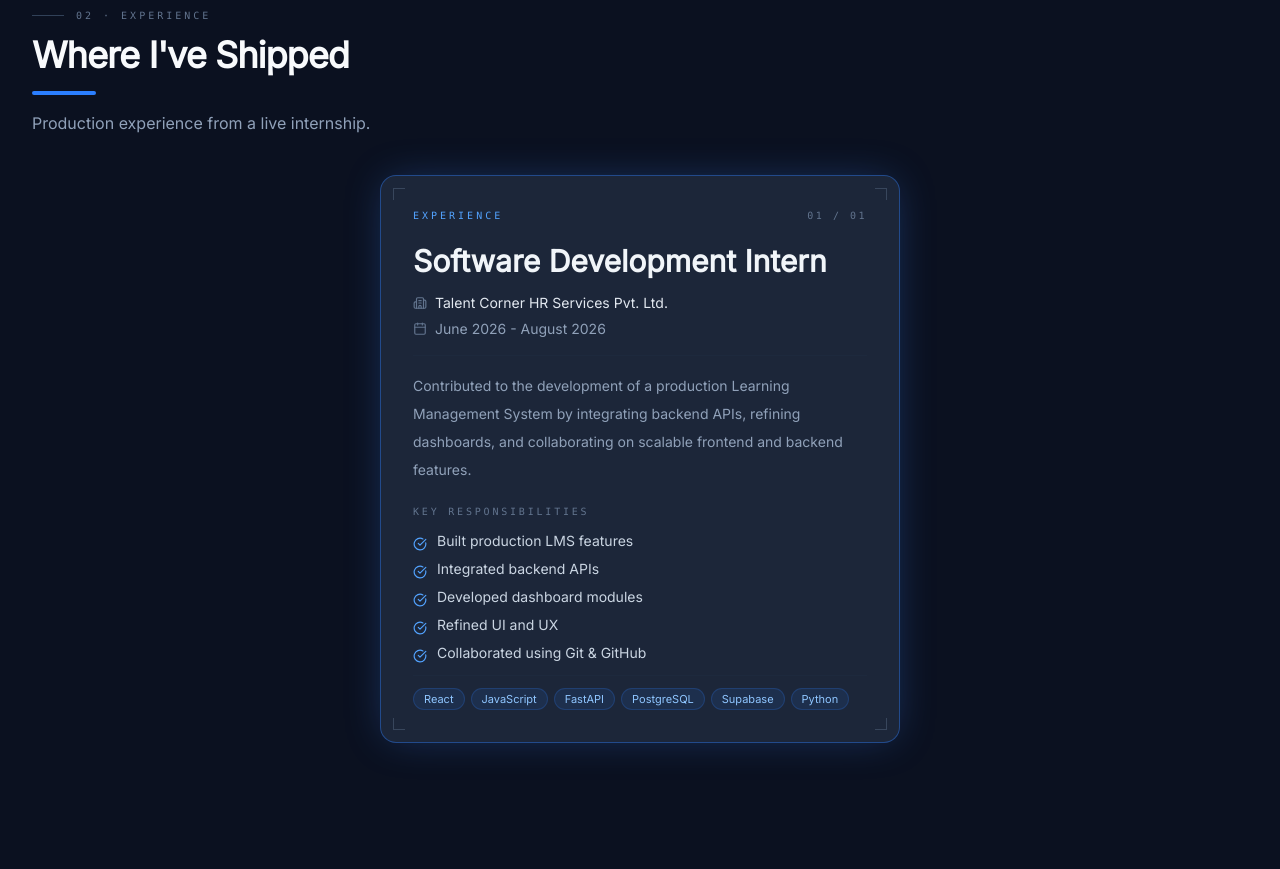
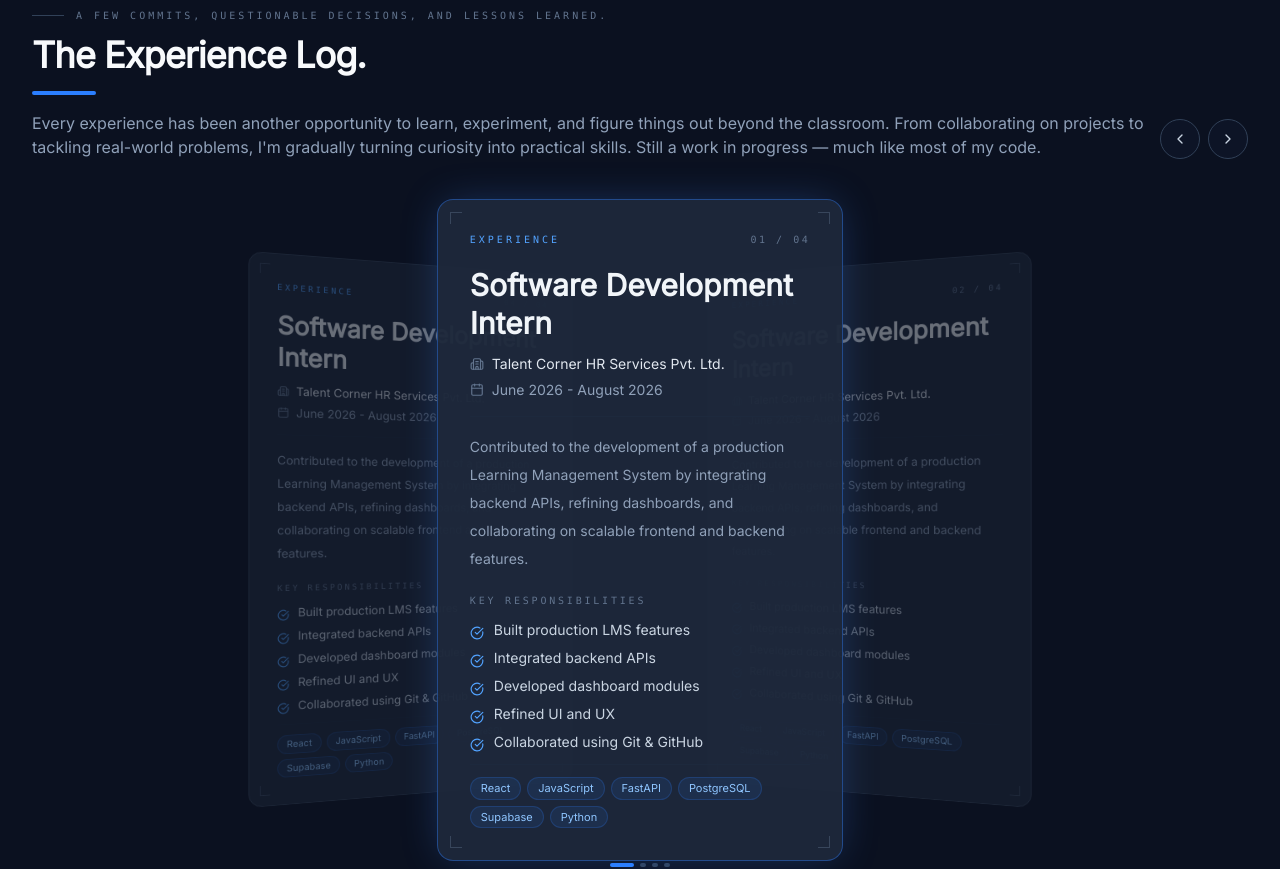
Before and after one commit to Atharva-333/Portfolio, a React app: page / in a window 1280 px wide. Shown: the part 920-1789 px from the top of the page. Built offline with nearby package versions, Linux system fonts and the light colour scheme; the HTML template or start-up script is replaced by a standard one.

Commit message:
v2.3: experience changed 1

```diff
--- a/src/components/sections/Experience.tsx
+++ b/src/components/sections/Experience.tsx
@@ -179,9 +179,9 @@
   const cardRef = useRef<HTMLDivElement>(null);
 
   const offset = useTransform(rotation, (r) => wrapOffset(index - r, total));
-  const x = useTransform(offset, (o) => `${o * 72}%`);
-  const rotateY = useTransform(offset, (o) => -o * 26);
-  const z = useTransform(offset, (o) => -Math.abs(o) * 160);
+  const x = useTransform(offset, (o) => `${o * 60}%`);
+  const rotateY = useTransform(offset, (o) => -o * 22);
+  const z = useTransform(offset, (o) => -Math.abs(o) * 140);
   const scale = useTransform(offset, (o) =>
     Math.max(0.55, 1 - Math.abs(o) * 0.12),
   );
@@ -342,24 +342,24 @@
       >
         {/* index */}
         <div className="mb-3 flex items-center gap-3 font-mono text-[10px] uppercase tracking-[0.3em] text-slate-500">
-          <span className="h-px w-8 bg-slate-700" />
-          02 · Experience
+          <span className="h-px w-8 bg-slate-700" />A few commits, questionable
+          decisions, and lessons learned.
         </div>
 
         <div className="flex flex-col gap-4 sm:flex-row sm:items-end sm:justify-between">
           <div>
             <h2 className="text-4xl font-bold tracking-tight">
-              Where I've Shipped
+              The Experience Log.
             </h2>
             <div className="mt-4 flex justify-start">
               <div className="h-1 w-16 rounded-full bg-blue-500" />
             </div>
-            <p className="mt-4 max-w-xl text-slate-400">
-              {isBarrel
-                ? "Drag, scroll, or use arrows to rotate through roles."
-                : total > 1
-                  ? "Scroll through roles below."
-                  : "Production experience from a live internship."}
+            <p className="mt-4 text-slate-400">
+              Every experience has been another opportunity to learn,
+              experiment, and figure things out beyond the classroom. From
+              collaborating on projects to tackling real-world problems, I'm
+              gradually turning curiosity into practical skills. Still a work in
+              progress — much like most of my code.
             </p>
           </div>
 
--- a/src/components/sections/Hero.tsx
+++ b/src/components/sections/Hero.tsx
@@ -262,7 +262,7 @@
           className="relative text-xs font-bold text-white sm:text-base"
           style={{ textShadow: "0 1px 0 rgba(0,0,0,0.4)" }}
         >
-          AL
+          {"</>"}
         </span>
       </div>
     </div>
--- a/src/components/sections/Projects.tsx
+++ b/src/components/sections/Projects.tsx
@@ -22,14 +22,14 @@
               hidden: {},
               visible: {
                 transition: {
-                  delayChildren: 0.1,
-                  staggerChildren: 0.2,
+                  delayChildren: 0, // was 0.1
+                  staggerChildren: 0.05, // was 0.2
                 },
               },
             }}
             initial="hidden"
             whileInView="visible"
-            viewport={{ once: true }}
+            viewport={{ once: true, amount: 0.05 }} // was default 0.2
             className="mt-12 grid gap-12"
           >
             {projects.length === 0 ? (
--- a/src/components/ui/Reveal.tsx
+++ b/src/components/ui/Reveal.tsx
@@ -8,11 +8,11 @@
 export default function Reveal({ children }: RevealProps) {
   return (
     <motion.div
-      initial={{ opacity: 0, y: 40 }}
+      initial={{ opacity: 0, y: 20 }}
       whileInView={{ opacity: 1, y: 0 }}
-      viewport={{ once: true, amount: 0.2 }}
+      viewport={{ once: true, amount: 0.05 }}
       transition={{
-        duration: 0.6,
+        duration: 0.35,
         ease: [0.22, 1, 0.36, 1],
       }}
     >
--- a/src/data/portfolio.ts
+++ b/src/data/portfolio.ts
@@ -30,7 +30,8 @@
   technologies: string[];
 };
 
-export const experience: Experience = {
+export const experience: Experience[] = [
+  {
     role: "Software Development Intern",
     company: "Talent Corner HR Services Pvt. Ltd.",
     duration: "June 2026 - August 2026",
@@ -51,7 +52,74 @@
       "Supabase",
       "Python",
     ],
-};
+  },
+  {
+    role: "Software Development Intern",
+    company: "Talent Corner HR Services Pvt. Ltd.",
+    duration: "June 2026 - August 2026",
+    description:
+      "Contributed to the development of a production Learning Management System by integrating backend APIs, refining dashboards, and collaborating on scalable frontend and backend features.",
+    responsibilities: [
+      "Built production LMS features",
+      "Integrated backend APIs",
+      "Developed dashboard modules",
+      "Refined UI and UX",
+      "Collaborated using Git & GitHub",
+    ],
+    technologies: [
+      "React",
+      "JavaScript",
+      "FastAPI",
+      "PostgreSQL",
+      "Supabase",
+      "Python",
+    ],
+  },
+  {
+    role: "Software Development Intern",
+    company: "Talent Corner HR Services Pvt. Ltd.",
+    duration: "June 2026 - August 2026",
+    description:
+      "Contributed to the development of a production Learning Management System by integrating backend APIs, refining dashboards, and collaborating on scalable frontend and backend features.",
+    responsibilities: [
+      "Built production LMS features",
+      "Integrated backend APIs",
+      "Developed dashboard modules",
+      "Refined UI and UX",
+      "Collaborated using Git & GitHub",
+    ],
+    technologies: [
+      "React",
+      "JavaScript",
+      "FastAPI",
+      "PostgreSQL",
+      "Supabase",
+      "Python",
+    ],
+  },
+  {
+    role: "Software Development Intern",
+    company: "Talent Corner HR Services Pvt. Ltd.",
+    duration: "June 2026 - August 2026",
+    description:
+      "Contributed to the development of a production Learning Management System by integrating backend APIs, refining dashboards, and collaborating on scalable frontend and backend features.",
+    responsibilities: [
+      "Built production LMS features",
+      "Integrated backend APIs",
+      "Developed dashboard modules",
+      "Refined UI and UX",
+      "Collaborated using Git & GitHub",
+    ],
+    technologies: [
+      "React",
+      "JavaScript",
+      "FastAPI",
+      "PostgreSQL",
+      "Supabase",
+      "Python",
+    ],
+  }
+];
 
 export const projects = [
   {
```
Lines whose indentation alone changed are shown as unchanged.
